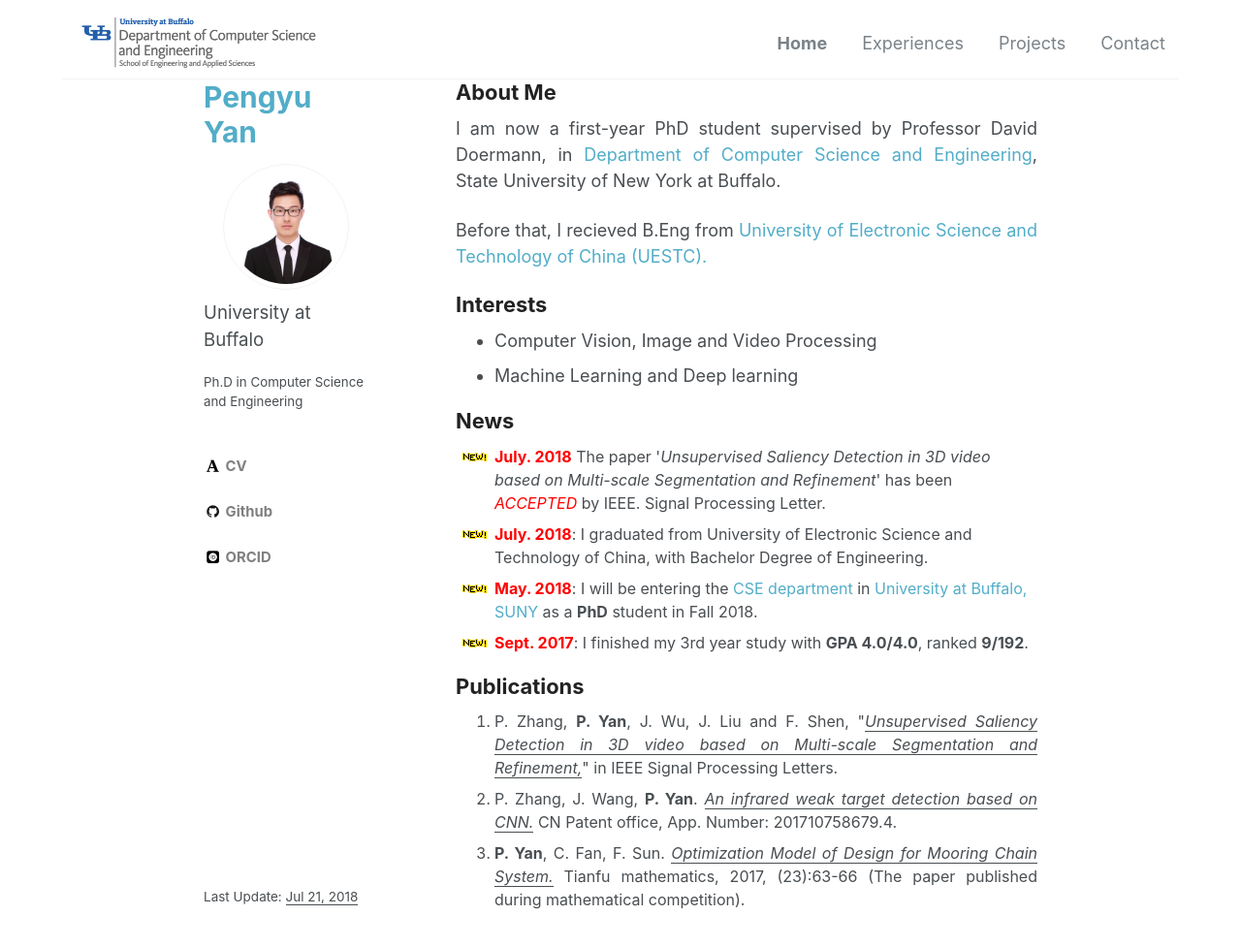
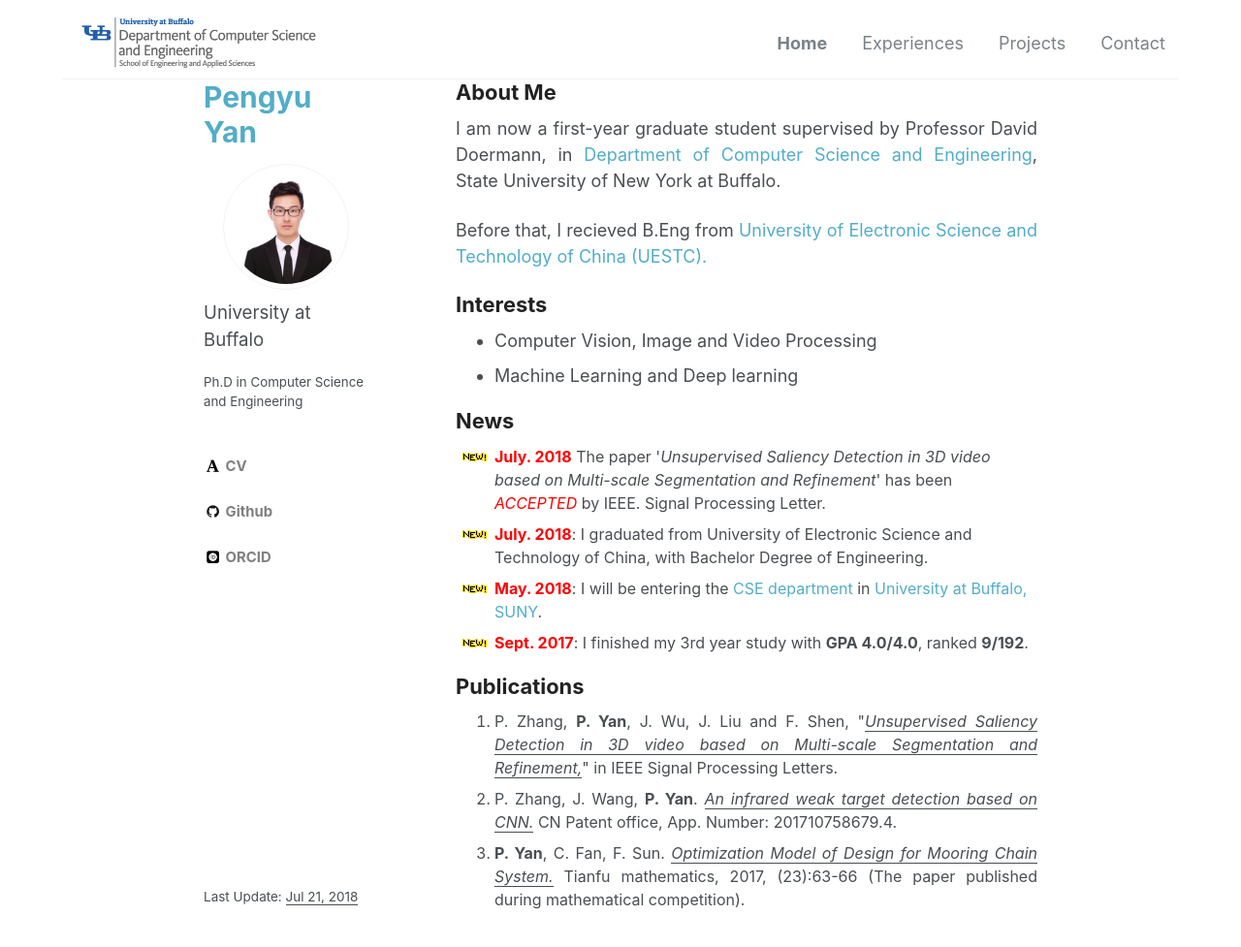
Before and after one commit to pengyu965/pengyu965.github.io, a Jekyll site: the page built from index.md, in a window 1280 px wide and 1010 px high. Shown: the top 977 px of the window at 97% size. Built offline with Jekyll 4.4.1, drawn with Linux system fonts in a browser that asks for light colours; some web fonts are replaced; our own code applies the rules of GitHub Pages for plain Markdown files.

Commit message:
small change

```diff
--- a/index.md
+++ b/index.md
@@ -6,7 +6,7 @@ layout: default
 # About Me
 
 <p style="text-align:justify">
-    I am now a first-year PhD student supervised by Professor David Doermann, in <a href="https://engineering.buffalo.edu/computer-science-engineering.html">Department of Computer Science and Engineering</a>, State University of New York at Buffalo.
+    I am now a first-year graduate student supervised by Professor David Doermann, in <a href="https://engineering.buffalo.edu/computer-science-engineering.html">Department of Computer Science and Engineering</a>, State University of New York at Buffalo.
 </p>
 
 <p style="text-align:justify">
@@ -24,7 +24,7 @@ layout: default
 <ul style="font-size:12pt">
 <li style="list-style-image: url(/assets/img/new.jpg)"><b style="color:red">July. 2018</b> The paper '<i>Unsupervised Saliency Detection in 3D video based on Multi-scale Segmentation and Refinement</i>' has been <font color="red"><i>ACCEPTED</i></font> by IEEE. Signal Processing Letter.</li>
 <li style="list-style-image: url(/assets/img/new.jpg)"><b style="color:red">July. 2018</b>: I graduated from University of Electronic Science and Technology of China, with Bachelor Degree of Engineering.</li>
-<li style="list-style-image: url(/assets/img/new.jpg)"><b style="color:red">May. 2018</b>: I will be entering the <a href="https://engineering.buffalo.edu/computer-science-engineering.html">CSE department</a> in <a href="https://www.buffalo.edu/">University at Buffalo, SUNY</a> as a <b>PhD</b> student in Fall 2018.
+<li style="list-style-image: url(/assets/img/new.jpg)"><b style="color:red">May. 2018</b>: I will be entering the <a href="https://engineering.buffalo.edu/computer-science-engineering.html">CSE department</a> in <a href="https://www.buffalo.edu/">University at Buffalo, SUNY</a>.
 </li>
 <li style="list-style-image: url(/assets/img/new.jpg)"><b style="color:red">Sept. 2017</b>: I finished my 3rd year study with <b>GPA 4.0/4.0</b>, ranked <b>9/192</b>. </li>
 </ul>
```
